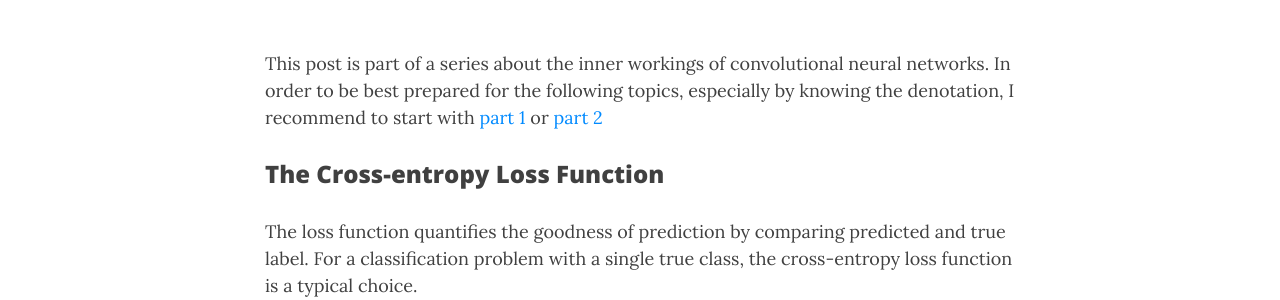
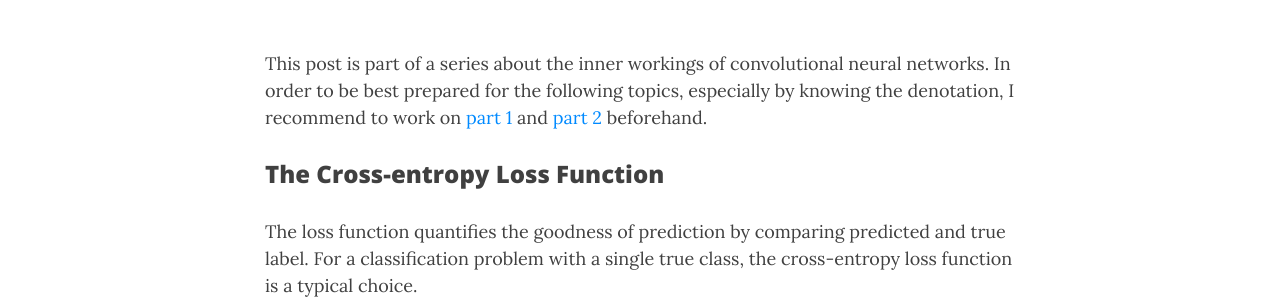
Before and after one commit to m-petersen/vinpetersen.github.io, a Jekyll site: the page built from _posts/2018-11-25-a-guided-tour-through-a-convolutional-neural-network-part-3.md, in a window 1280 px wide and 900 px high. Shown: the part 292-592 px from the top of the window. Built offline with Jekyll 4.4.1, drawn with Linux system fonts in a browser that asks for light colours; nearby versions of some CDN libraries; formulas are drawn with MathJax 3.

Commit message:
Update 2018-11-25-a-guided-tour-through-a-convolutional-neural-network-part-3.md

```diff
--- a/_posts/2018-11-25-a-guided-tour-through-a-convolutional-neural-network-part-3.md
+++ b/_posts/2018-11-25-a-guided-tour-through-a-convolutional-neural-network-part-3.md
@@ -6,7 +6,7 @@ mathjax: true
 math: true
 subtitle: The Backward Pass
 ---
-This post is part of a series about the inner workings of convolutional neural networks. In order to be best prepared for the following topics, especially by knowing the denotation, I recommend to start with [part 1](https://vinpetersen.github.io/2018-11-23-a-guided-tour-through-a-convolutional-neural-network-part-1/) or [part 2](https://vinpetersen.github.io/2018-11-25-a-guided-tour-through-a-convolutional-neural-network-part-2/)
+This post is part of a series about the inner workings of convolutional neural networks. In order to be best prepared for the following topics, especially by knowing the denotation, I recommend to work on [part 1](https://vinpetersen.github.io/2018-11-23-a-guided-tour-through-a-convolutional-neural-network-part-1/) and [part 2](https://vinpetersen.github.io/2018-11-25-a-guided-tour-through-a-convolutional-neural-network-part-2/) beforehand.
 
 ### The Cross-entropy Loss Function
 
```
